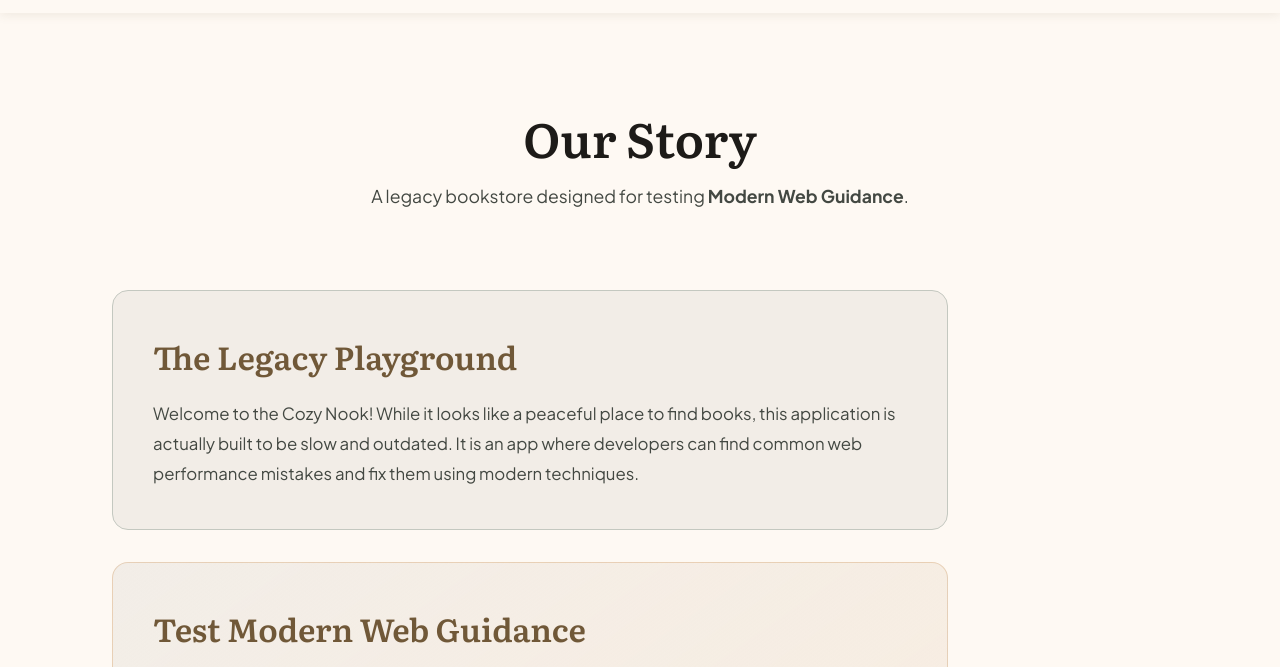
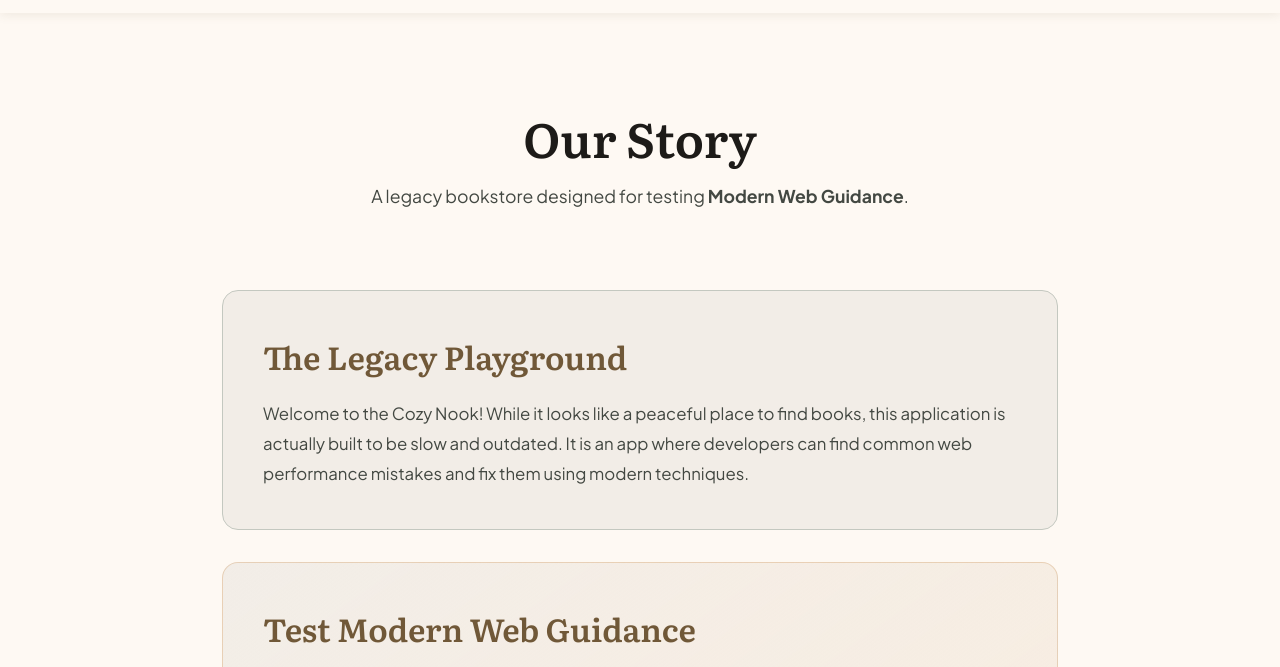
Before and after one commit to GoogleChromeLabs/modern-web-guidance-demos, a website with bundled scripts: page legacy-demos/cozy-nook-bookshop/public/about.html in a window 1280 px wide. Shown: the part 63-730 px from the top of the page. Built offline with nearby package versions, Linux system fonts and the light colour scheme; a web font is replaced by a local one.

Commit message:
Minor refactors

```diff
--- a/legacy-demos/cozy-nook-bookshop/public/css/details.css
+++ b/legacy-demos/cozy-nook-bookshop/public/css/details.css
@@ -31,8 +31,8 @@
 .details-grid {
   display: grid;
   grid-template-columns: 1fr;
-    gap: 1.25rem;
-    text-align: center;
+  gap: 1.25rem;
+  text-align: center;
 }
 
 .details-cover {
--- a/legacy-demos/cozy-nook-bookshop/public/css/story.css
+++ b/legacy-demos/cozy-nook-bookshop/public/css/story.css
@@ -124,23 +124,31 @@
 @media (min-width: 768px) {
   .story-section {
     padding: 0 2rem;
+    margin: auto;
+    margin-bottom: 4rem;
   }
+
   .tech-highlights {
     padding: 0 2rem;
   }
+
   .story-card {
     padding: 2.5rem;
   }
+
   .story-card h2 {
     font-size: 2rem;
   }
+
   .tech-highlights h2 {
     font-size: 2.5rem;
   }
+
   .tech-grid {
     grid-template-columns: repeat(2, minmax(0, 1fr));
     gap: 2rem;
   }
+
   .tech-card {
     padding: 2rem;
   }
```
Also changed, not shown: legacy-demos/cozy-nook-bookshop/public/index.html (+1 -2 lines).
